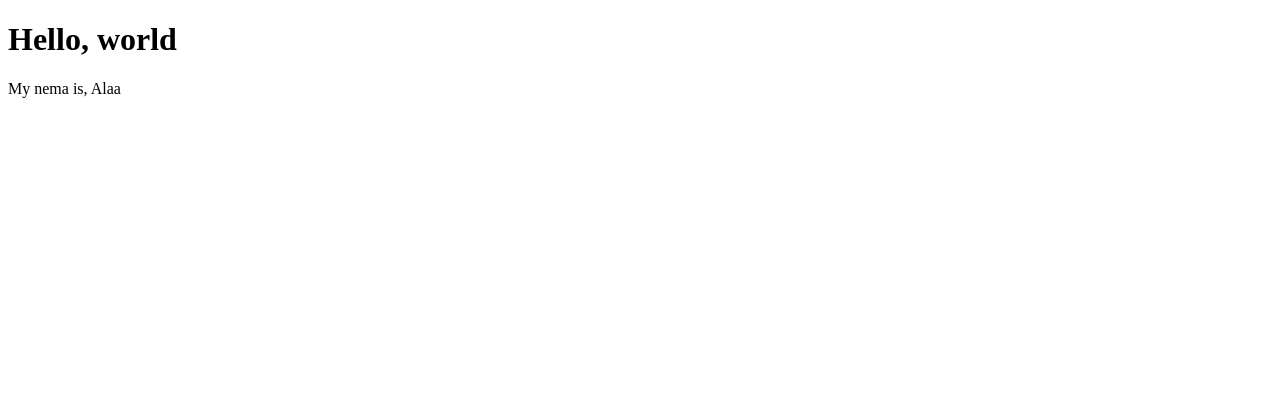
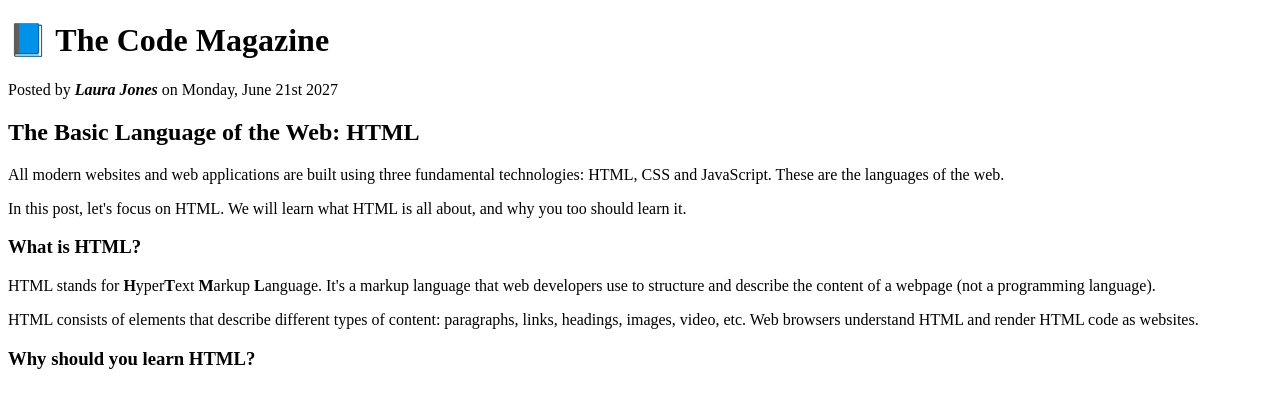
Before and after one commit to AlaaHamdyMohammadi/Web-Development-Principles, a plain HTML site: page 01-Test/index.html in a window 1280 px wide. Drawn offline with Linux system fonts and the light colour scheme.

Commit message:
feat some practice

```diff
--- a/01-Test/index.html
+++ b/01-Test/index.html
@@ -6,7 +6,29 @@
     <title>My first webpage</title>
   </head>
   <body>
-    <h1>Hello, world</h1>
-    <p>My nema is, Alaa</p>
+    <h1>📘 The Code Magazine</h1>
+    <p>Posted by <b><i>Laura Jones</i></b> on Monday, June 21st 2027</p>
+    <h2>The Basic Language of the Web: HTML</h2>
+    <p>
+      All modern websites and web applications are built using three fundamental
+      technologies: HTML, CSS and JavaScript. These are the languages of the
+      web.
+    </p>
+    <p>
+      In this post, let's focus on HTML. We will learn what HTML is all about,
+      and why you too should learn it.
+    </p>
+    <h3>What is HTML?</h3>
+    <p>
+      HTML stands for <b>H</b>yper<b>T</b>ext <b>M</b>arkup <b>L</b>anguage. It's a markup language that web
+      developers use to structure and describe the content of a webpage (not a
+      programming language).
+    </p>
+    <p>
+      HTML consists of elements that describe different types of content:
+      paragraphs, links, headings, images, video, etc. Web browsers understand
+      HTML and render HTML code as websites.
+    </p>
+    <h3>Why should you learn HTML?</h3>
   </body>
 </html>
```
